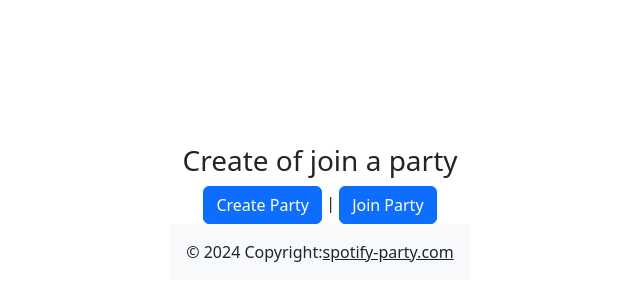
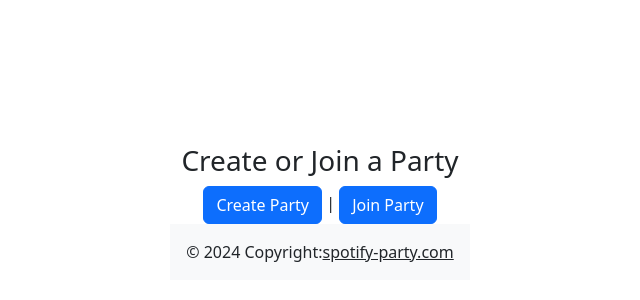
Before and after one commit to jamdlaw/spotify-party, a React (Vite) app in the folder spotify-party/: page /CreateOrJoinParty in a window 1280 px wide. Shown: the part 188-488 px from the top of the page, without its empty margins (320-960 px from the left). Built offline with nearby package versions, Linux system fonts and the light colour scheme.

Commit message:
fixed text

```diff
--- a/spotify-party/src/components/CreateOrJoinParty.tsx
+++ b/spotify-party/src/components/CreateOrJoinParty.tsx
@@ -21,7 +21,7 @@ function CreateOrJoinParty(props) {
 
   return (
     <>
-        <h3>Create of join a party</h3>
+        <h3>Create or Join a Party</h3>
         <Button onClick={createParty}>Create Party</Button> | <Button onClick={joinParty}>Join Party</Button>
         {showCreateParty && <CreateParty />}
         {showJoinParty && <JoinParty />}
```
